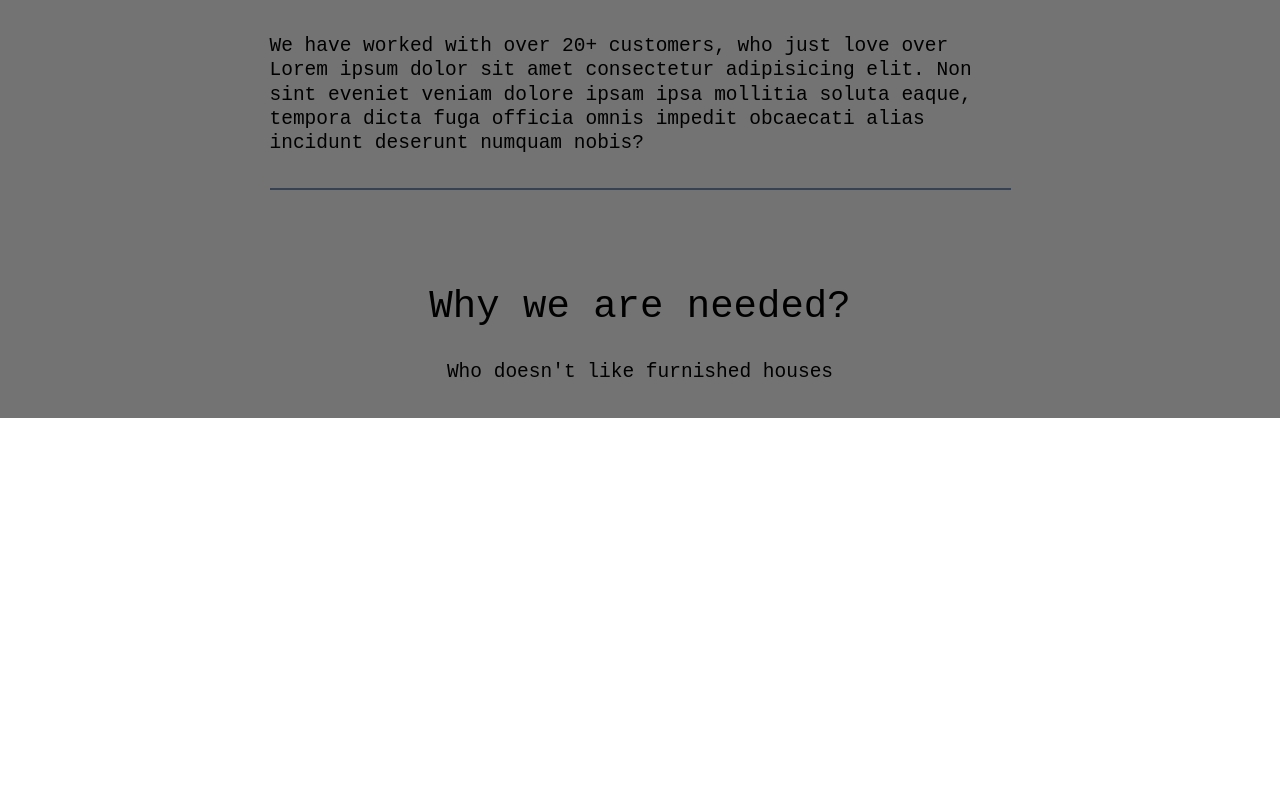
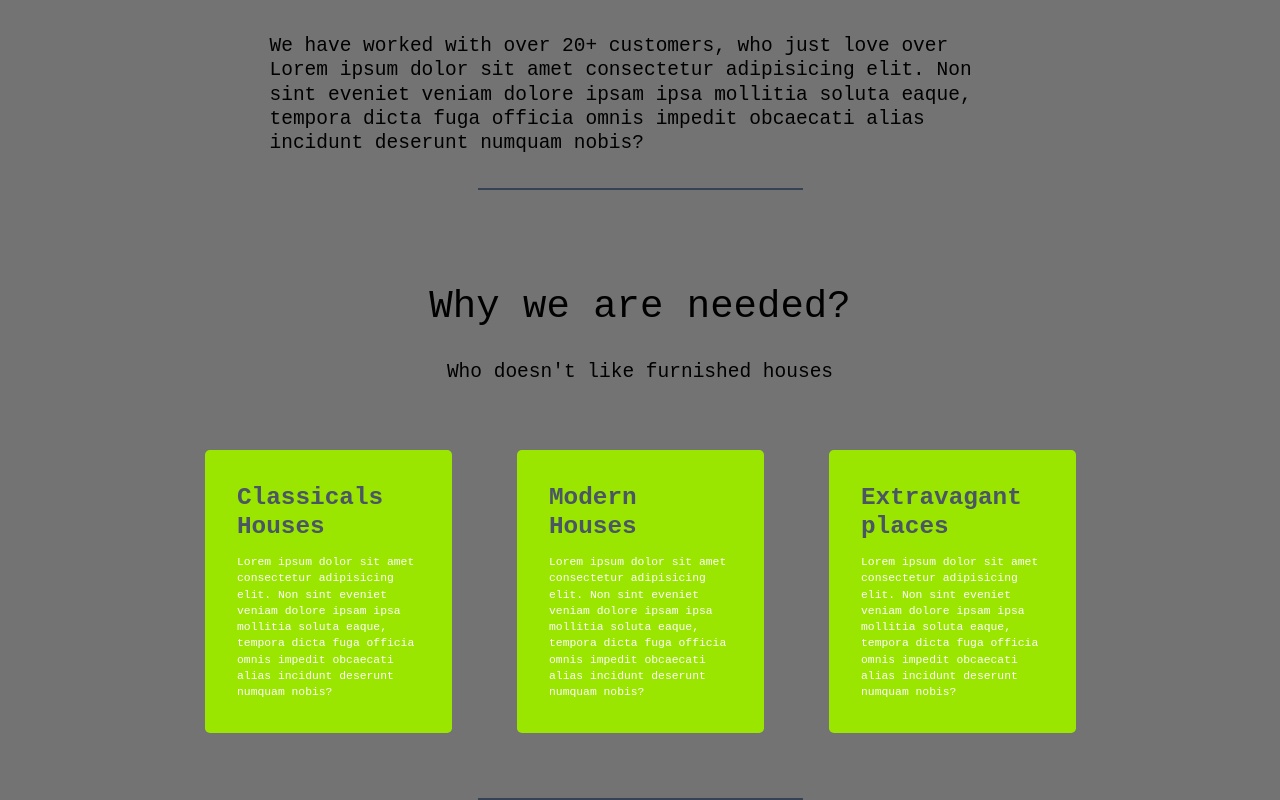
Before and after one commit to Evolver-3/Landing-Page-designs, a React (Vite) app in the folder Design/: page / in a window 1280 px wide. Shown: the part 1106-1906 px from the top of the page. Before the commit the page ends 1524 px from the top, so only its background shows below. Built offline with nearby package versions, Linux system fonts and the light colour scheme; some icons are missing.

Commit message:
Testimonials

```diff
--- a/Design/src/component/Testimonials.jsx
+++ b/Design/src/component/Testimonials.jsx
@@ -2,6 +2,11 @@ import React from 'react'
 import Container from './Container'
 
 const Testimonials = () => {
+
+  const tesDatas=[{id:1,title:"Classicals Houses",desc:" Lorem ipsum dolor sit amet consectetur adipisicing elit. Non sint eveniet veniam dolore ipsam ipsa mollitia soluta eaque, tempora dicta fuga officia omnis impedit obcaecati alias incidunt deserunt numquam nobis?"},
+    {id:2,title:"Modern Houses",desc:" Lorem ipsum dolor sit amet consectetur adipisicing elit. Non sint eveniet veniam dolore ipsam ipsa mollitia soluta eaque, tempora dicta fuga officia omnis impedit obcaecati alias incidunt deserunt numquam nobis?"},
+    {id:3,title:"Extravagant places",desc:" Lorem ipsum dolor sit amet consectetur adipisicing elit. Non sint eveniet veniam dolore ipsam ipsa mollitia soluta eaque, tempora dicta fuga officia omnis impedit obcaecati alias incidunt deserunt numquam nobis?"}
+  ]
   return (
     <Container>
     <div className=' mt-40'>
@@ -10,14 +15,24 @@ const Testimonials = () => {
 
         <p className='text-2xl leading-tight'>We have worked with over 20+ customers, who just love over Lorem ipsum dolor sit amet consectetur adipisicing elit. Non sint eveniet veniam dolore ipsam ipsa mollitia soluta eaque, tempora dicta fuga officia omnis impedit obcaecati alias incidunt deserunt numquam nobis?</p>
 
-        <span className='border border-b border-gray-700 w-full'></span>
+        <span className='border border-b border-gray-700 w-100'></span>
       </div>
 
       <div className='flex flex-col items-center justify-center mt-30 gap-10'>
         <h2 className='text-5xl '>Why we are needed?</h2>
         <p className='text-2xl '>Who doesn't like furnished houses</p>
 
-        <div className=''></div>
+        <div className='grid grid-cols-1 md:grid-cols-2 lg:grid-cols-3 '>
+          {tesDatas.map((item,index)=>(
+            <div key={index} className=' px-10 py-10 flex flex-col m-10 items-center justify-center bg-lime-400 rounded-md text-white gap-4'>
+              <h2 className='text-3xl font-bold text-gray-600'>{item.title}</h2>
+              <p className='text-sm text-bold '>{item.desc}</p>
+            </div>
+
+          ))}
+
+        </div>
+        <span className='border border-b border-gray-700 w-100'></span>
       </div>
     </div>
     </Container>
```
